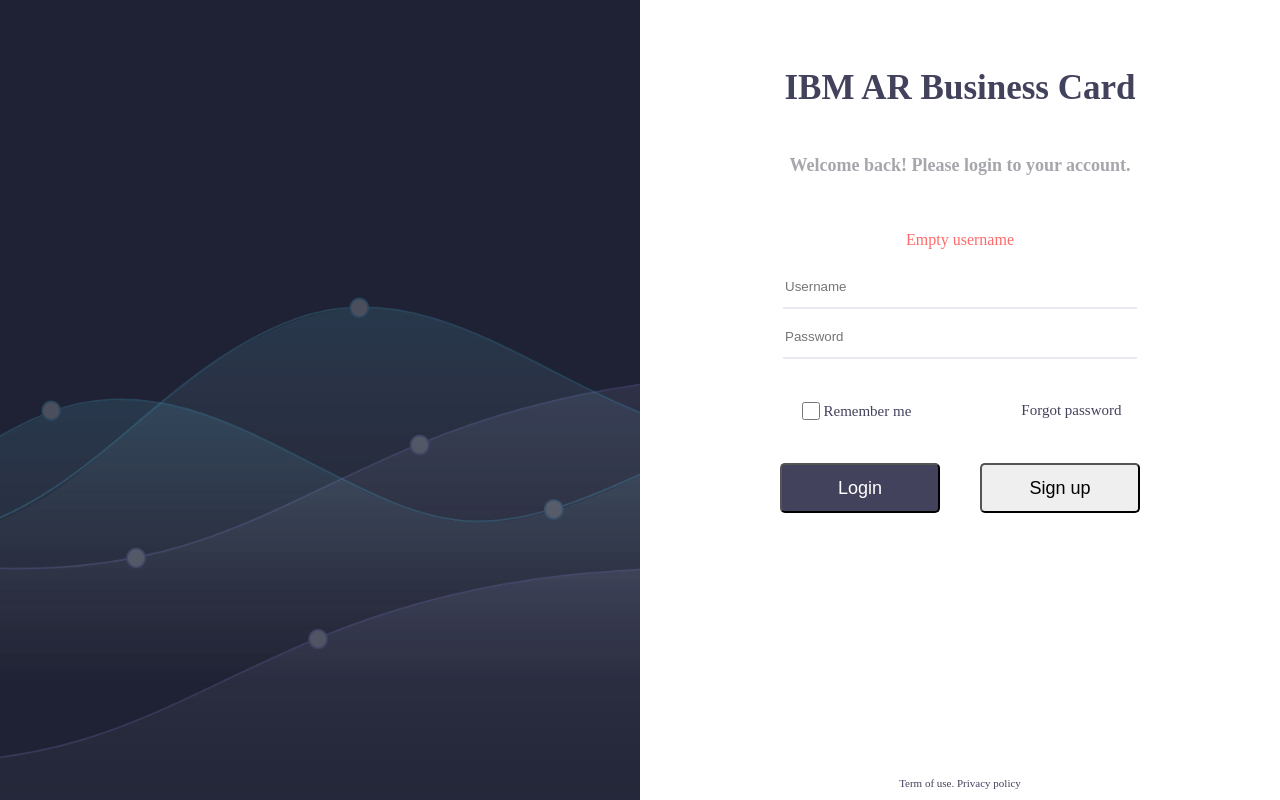
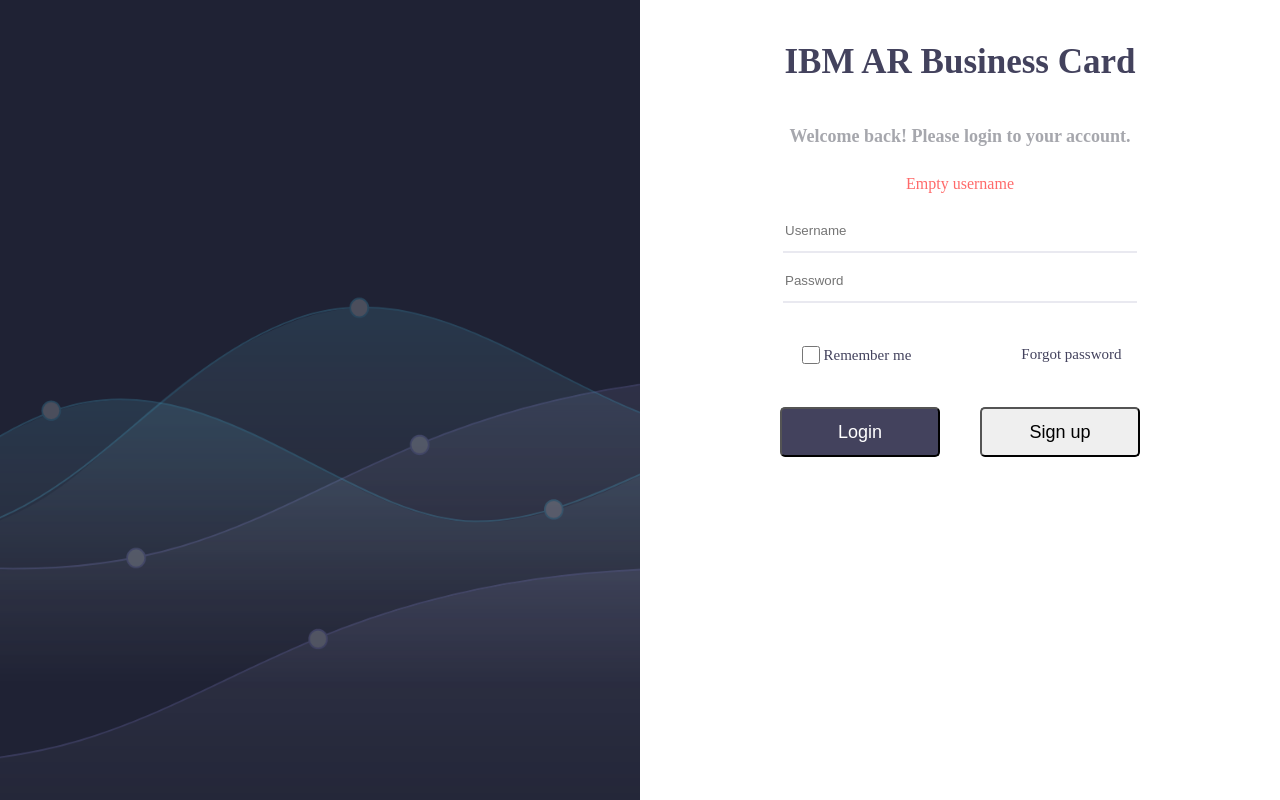
Before and after one commit to IBM-AR-CARD/_deprecated_Vue-Web-Console, a Vue app: page / in a window 1280 px wide. Both pictures are taken after a click on the button "Login". Built offline with nearby package versions, Linux system fonts and the light colour scheme.

Commit message:
login page

```diff
--- a/src/App.vue
+++ b/src/App.vue
@@ -9,5 +9,21 @@
   }
 </script>
 
-<style scoped>
+<style>
+  div {
+    opacity: 1;
+    animation-name: fadeInOpacity;
+    animation-iteration-count: 1;
+    animation-timing-function: ease-out;
+    animation-duration: 0.7s;
+  }
+
+  @keyframes fadeInOpacity {
+    0% {
+      opacity: 0;
+    }
+    100% {
+      opacity: 1;
+    }
+  }
 </style>
--- a/src/pages/login/login.vue
+++ b/src/pages/login/login.vue
@@ -3,11 +3,11 @@
     <div class="login-section" id="left">
       <img id="leftImage" src="../../assets/loginbackground.png" height="960" width="800" alt="loginbackground"/>
     </div>
-    <div class="login-section" id="right">
-      <h1  id="title">IBM AR Business Card</h1>
-      <h2  id="sub_title">{{subtitle}}</h2>
-      <p  id="error" v-if="error"  style="margin-top: 40px;">{{error}}</p>
-      <label class="center " style="height:10px" v-bind:style="[error==='' ? {'margin-top':'78px'} : {'padding-top':'0px;'}]" >
+    <div class="login-section" id="right" v-if="status===0">
+      <p  id="title">IBM AR Business Card</p>
+      <p  id="sub_title">{{subtitle}}</p>
+      <p  id="error" v-if="error"  style="margin-top: 10px;">{{error}}</p>
+      <label  style="height:10px" v-bind:style="[error==='' ? {'margin-top':'48px'} : {'padding-top':'0px;'}]" >
         <input class="input_box"  v-model="username" id="username_box" placeholder="Username">
       </label>
       <label  style="margin-top: 40px;" >
@@ -17,19 +17,67 @@
         <label>
           <input id="checkbox" type="checkbox" v-model="isRemember"><a style="font-size: 15px; color:rgb(67,66,93);vertical-align: middle;">Remember me</a>
         </label>
-        <a id="forgot">Forgot password</a>
+        <a id="forgot" @click="status=2;this.email=''">Forgot password</a>
       </div>
       <div  style="margin-top: 40px; ">
         <label>
           <button id="login_button" type="button" v-on:click="loginOnClick">Login</button>
         </label>
         <label>
-          <button id="signup" type="button">Sign up</button>
+          <button id="signup" type="button" v-on:click="signUpOnClick">Sign up</button>
         </label>
       </div>
-      <div class="term_use"><p style="position: absolute; bottom: 0;width:100%; text-align: center">Term of use. Privacy policy</p></div>
+      <div class="term_use"><p style="position: absolute; bottom: 0;width:100%; text-align: center"></p></div>
     </div>
-  </div>
+    <div class="login-section" id="right" v-if="status===1">
+      <h1  id="title">IBM AR Business Card</h1>
+      <h2  id="sub_title">Please complete to create your account.</h2>
+      <p  id="error" v-if="error"  style="margin-top: 10px;">{{error}}</p>
+      <div v-bind:style="[error==='' ? {'margin-top':'48px'} : {'padding-top':'0px;'}]">
+        <label  >
+          <input class="input_box"  v-model="firstName" id="firstName" placeholder="First name">
+        </label>
+        <label  >
+          <input class="input_box" v-model="lastName"  id="lastName" placeholder="Last name">
+        </label>
+      </div>
+      <label  style="margin-top: 20px">
+        <input class="input_box" v-model="username"  id="username" placeholder="Username">
+      </label>
+      <label  style="margin-top: 20px">
+        <input class="input_box" v-model="email"  placeholder="Email">
+      </label>
+      <label  style="margin-top: 20px">
+        <input class="input_box" v-model="password"  type="password" placeholder="Password">
+      </label>
+      <label  style="margin-top: 20px">
+        <input class="input_box" v-model="confirmPassword"  type="password" placeholder="Confirm Password">
+      </label>
+      <label style="margin-top: 20px">
+        <input id="checkbox" type="checkbox" v-model="agree"><a style="font-size: 15px; color:rgb(67,66,93);vertical-align: middle;">I agree with terms and conditions</a>
+      </label>
+      <label >
+        <button id="login_button" type="button" v-on:click="confirmSignUpOnClick" style="margin-top: 20px">Sign up</button>
+      </label>
+      <a v-on:click="signUpBackToAlreadyOnClick" id="alreadyHave">Already have an account? Sign in.</a>
+      <div class="term_use"><p style="position: absolute; bottom: 0;width:100%; text-align: center"></p></div>
+    </div>
+    <div class="login-section" id="right" v-if="status===2">
+      <h1  id="title">IBM AR Business Card</h1>
+      <h2  id="sub_title">Enter your email and we send you a password reset link.</h2>
+      <p  id="error" v-if="error"  style="margin-top: 10px;">{{error}}</p>
+    <div v-bind:style="[error==='' ? {'margin-top':'48px'} : {'padding-top':'0px;'}]">
+      <label>
+        <input class="input_box"  v-model="Email" placeholder="Email">
+      </label>
+    </div>
+      <label style="margin-top: 20px">
+        <button id="login_button" type="button" v-on:click="sendRequestOnClick" style="margin-top: 20px">Send Request</button>
+      </label>
+      <div class="term_use"><p style="position: absolute; bottom: 0;width:100%; text-align: center"></p></div>
+    </div>
+    </div>
+
 </template>
 <script>
   export default {
@@ -40,7 +88,14 @@
         username:'',
         password:'',
         isRemember:false,
-        error:''
+        error:'',
+        firstName:'',
+        lastName:'',
+        email:'',
+        confirmPassword:'',
+        agree:false,
+        status:0
+        // 0: login 1:signup 2:forget
       }
     },
     methods:{
@@ -52,7 +107,55 @@
         }else{
           this.error = "invalid account"
         }
+      },
+      signUpOnClick:function (event) {
+        this.password=''
+        this.error=''
+        this.username=''
+        this.isRemember=false
+        this.status=1
+      },
+      confirmSignUpOnClick:function (event) {
+        if(this.firstName===''){
+          this.error="Empty first name"
+        }else if(this.lastName===''){
+          this.error="Empty last name"
+        }else if(this.username===''){
+          this.error="Empty username"
+        }else if(this.email===''){
+          this.error="Empty Email"
+        }else if(this.password===''){
+          this.error="Empty password"
+        }else if(this.confirmPassword !== this.password){
+          this.error="confirm password does not match to password"
+        }else if(!this.agree){
+          this.error="You have to agree the terms and conditions"
+        }else{
+          this.error="Success"
+        }
+      },
+      signUpBackToAlreadyOnClick:function () {
+        this.username=''
+        this.password=''
+        this.isRemember=false
+        this.error=''
+        this.firstName=''
+        this.lastName=''
+        this.email=''
+        this.confirmPassword=''
+        this.agree=false
+        this.status=0
+      },
+      sendRequestOnClick:function (event) {
+        if(this.email===''){
+          this.error='Empty Email'
+        }else{
+          this.error=''
+        }
+        this.email=''
+
       }
+
     }
   }
 
@@ -63,7 +166,6 @@
     padding-top: 0;
     position: relative;
     width: 50%;
-    margin-left: 0;
     height: 100vh;
     display: flex;
     flex-direction: column;
@@ -85,7 +187,7 @@
   }
 
   #title{
-    margin-top: 12%;
+    margin-top: 8%;
     height: 5%;
     display: flex;
     font-size:35px;
@@ -95,10 +197,9 @@
     color:rgba(67,66,93,1);
   }
   #sub_title{
-
+    margin-top: auto;
     font-family:Source Sans Pro,serif;
     font-weight:bold;
-    line-height:21px;
     color:rgba(77,79,92,0.5);
     font-size: 18px;
   }
@@ -150,6 +251,20 @@
   #error{
     font-size: 16px;
     color: rgb(255,106,106);
-
+  }
+  #firstName{
+    width:160px;
+    margin-right: 10px;
+  }
+  #lastName{
+    width:160px;
+    margin-left: 10px;
+  }
+  #alreadyHave{
+    margin-top: 20px;
+    font-size: 15px;
+    font-family: Source Code Pro,serif;
+    color: rgb(66,67,93);
+    text-decoration: underline;
   }
 </style>
```
